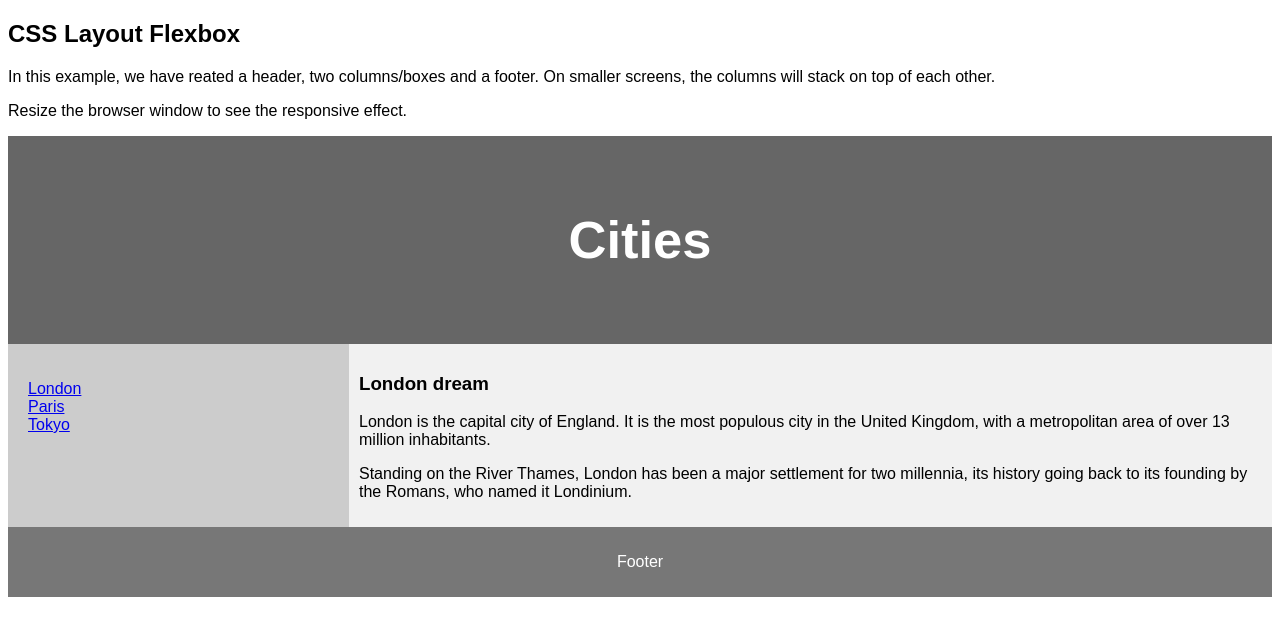
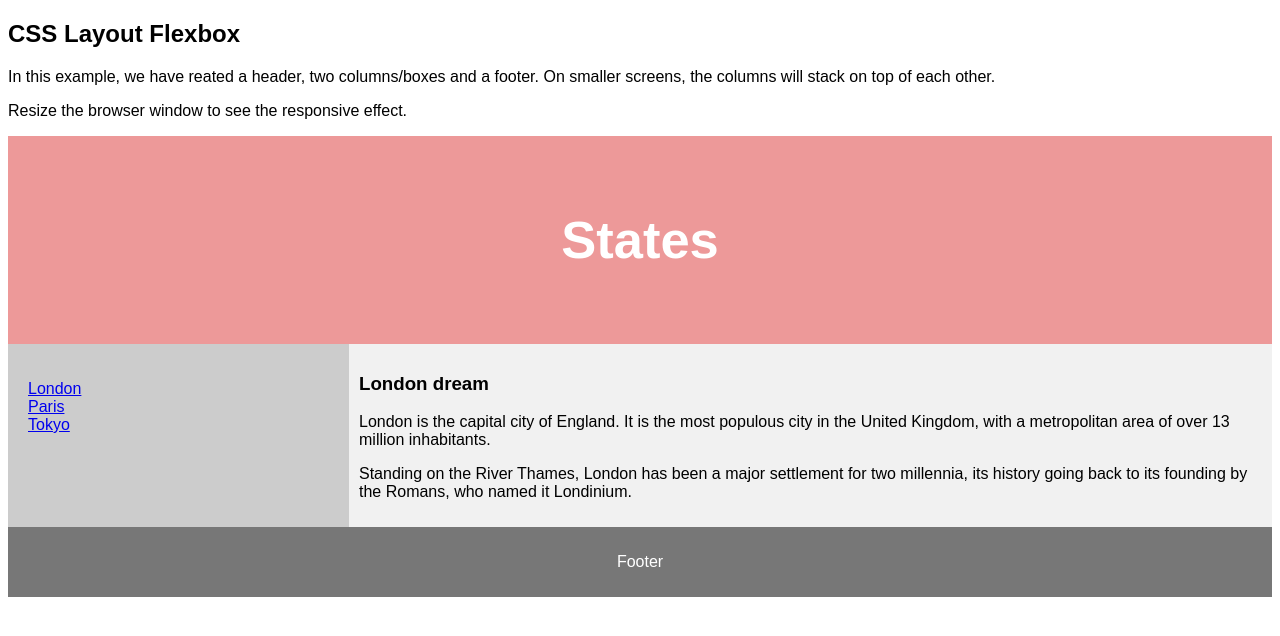
Before and after one commit to SonaliKhomane/TaskManage, a plain HTML site: page index.html in a window 1280 px wide. Drawn offline with Linux system fonts and the light colour scheme.

Commit message:
content changes

```diff
--- a/index.html
+++ b/index.html
@@ -13,7 +13,7 @@
 <p>Resize the browser window to see the responsive effect.</p>
 
 <header>
-  <h2>Cities</h2>
+  <h2>States</h2>
 </header>
 
 <section>
--- a/style.css
+++ b/style.css
@@ -8,7 +8,7 @@
 
   /* Style the header */
   header {
-    background-color: #666;
+    background-color: #ed9999;
     padding: 30px;
     text-align: center;
     font-size: 35px;
```
